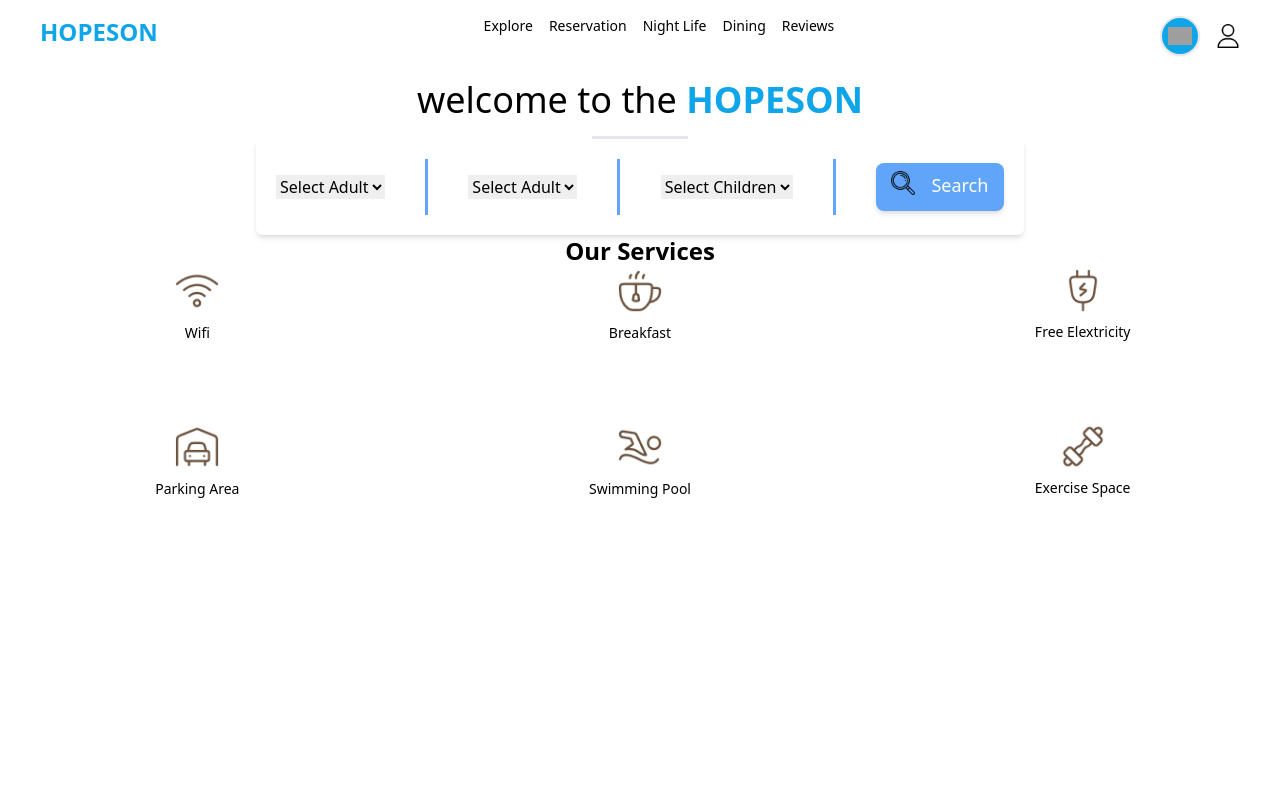
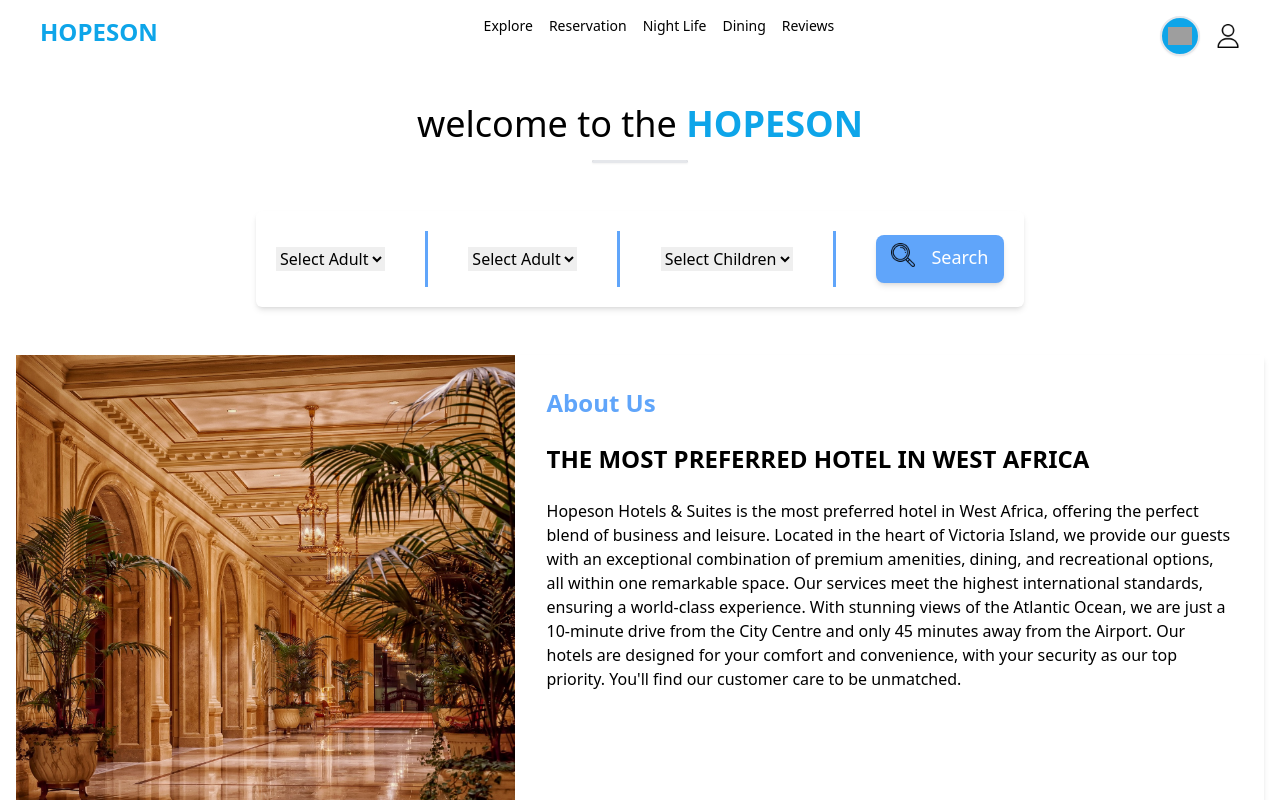
Before and after one commit to HopesonOgaga/reservation, a React (Create React App) app: page / in a window 1280 px wide. Shown: the top 800 px of the page. Built offline with nearby package versions, Linux system fonts and the light colour scheme; grey boxes are pictures that could not be loaded.

Commit message:
front ui

```diff
--- a/src/components/home/index.js
+++ b/src/components/home/index.js
@@ -4,21 +4,43 @@ import Header from "../header";
 import DateInfo from "./datedata";
 
 export default function Home() {
-  return <section className="mr-4 ml-4 ">
-    <Header/>
-    <div className="flex flex-col gap-4 items-center justify-center w-full h-full">
-      <p className="text-4xl">welcome to the <span className="text-sky-500 uppercase font-semibold ">hopeson</span> </p>
-      <div className="border border-b-2 bg-black w-24 rounded-full shadow-sm"></div>
-    </div>
-    <DateInfo/>
-    {/* about */}
-    <section>
-
+  return (
+    <section className="mr-4 ml-4 ">
+      <Header />
+      <div className="flex flex-col gap-4 items-center justify-center w-full h-full mb-12 mt-12 ">
+        <p className="text-4xl">
+          welcome to the{" "}
+          <span className="text-sky-500 uppercase font-semibold ">hopeson</span>{" "}
+        </p>
+        <div className="border border-b-2 bg-black w-24 rounded-full shadow-sm"></div>
+      </div>
+      <DateInfo />
+      {/* about */}
+      <section className="flex w-full h-full mt-12 mb-12 ">
+        <div className="">
+          <img className="w-[40vw] h-[70vh]" src="/image/lobby.jpg" alt=""></img>
+        </div>
+        <div className="shadow-md rounded-sm  w-[60vw]  flex flex-col gap-6 p-8 ">
+          <p className="text-blue-400 font-semibold capitalize text-2xl">About us</p>
+          <p className="text-2xl font-bold uppercase ">The Most Preferred Hotel in West Africa</p>
+          <p className="font-light ">
+            Hopeson Hotels & Suites is the most preferred hotel in West Africa,
+            offering the perfect blend of business and leisure. Located in the
+            heart of Victoria Island, we provide our guests with an exceptional
+            combination of premium amenities, dining, and recreational options,
+            all within one remarkable space. Our services meet the highest
+            international standards, ensuring a world-class experience. With
+            stunning views of the Atlantic Ocean, we are just a 10-minute drive
+            from the City Centre and only 45 minutes away from the Airport. Our
+            hotels are designed for your comfort and convenience, with your
+            security as our top priority. You'll find our customer care to be
+            unmatched.
+          </p>
+        </div>
+      </section>
+      <Service></Service>
+      {/* slider willl be here */}
+      <div></div>
     </section>
-    <Service></Service>
-    {/* slider willl be here */}
-    <div>
-
-    </div>
-  </section>;
+  );
 }
--- a/src/components/home/servicesection/services.js
+++ b/src/components/home/servicesection/services.js
@@ -6,7 +6,7 @@ export default function Service() {
   return (
     <section>
       <div>
-        <div><p className="font-bold text-2xl capitalize text-center">our services</p></div>
+        <div><p className="font-semibold text-2xl capitalize text-center">our services</p></div>
         <div className="grid grid-cols-3 gap-20">
           {service.map((serviceui) => {
             console.log(serviceui);
```
Also changed, not shown: public/image/bed.jpg (added), public/image/lobby.jpg (added).
